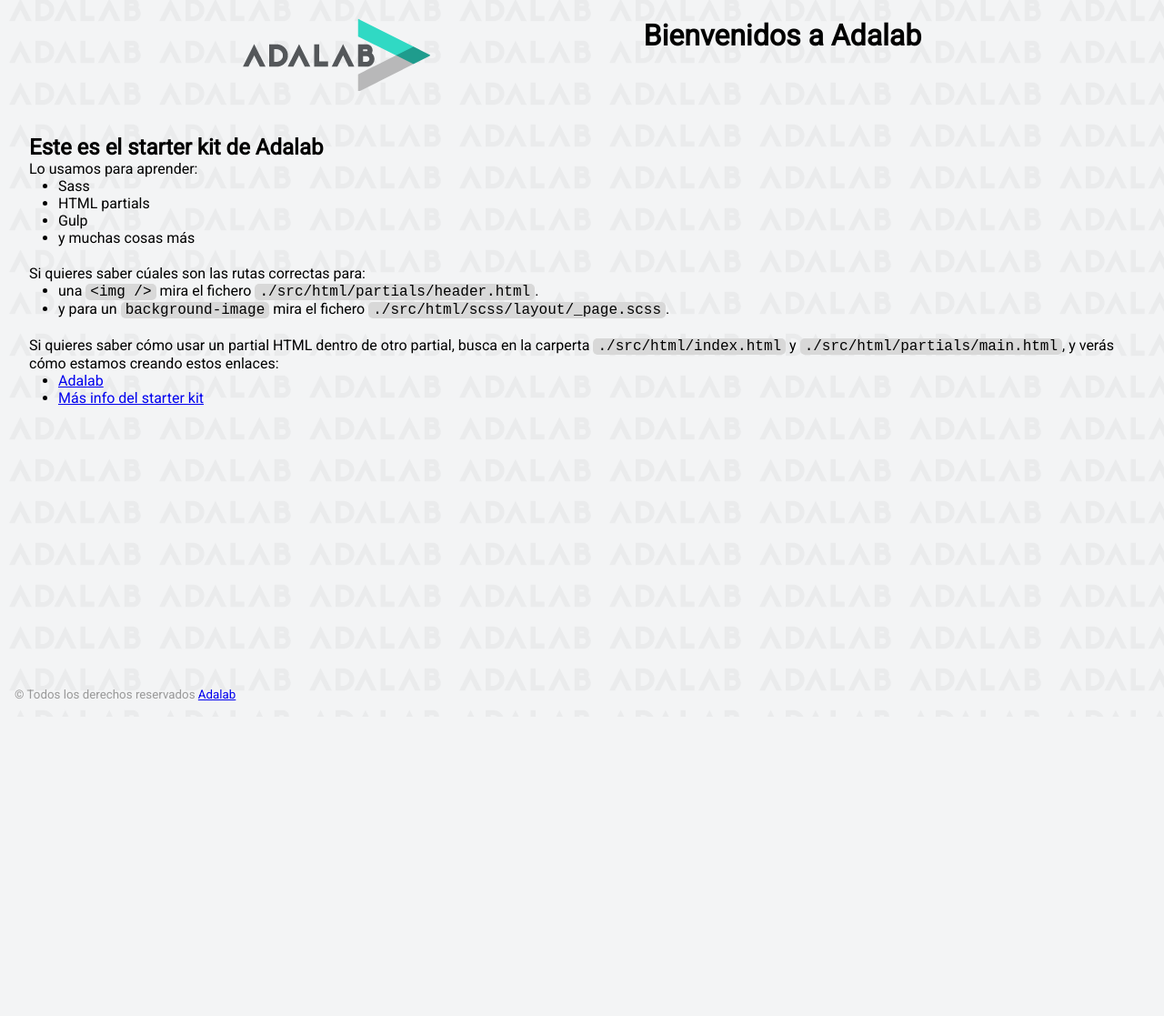
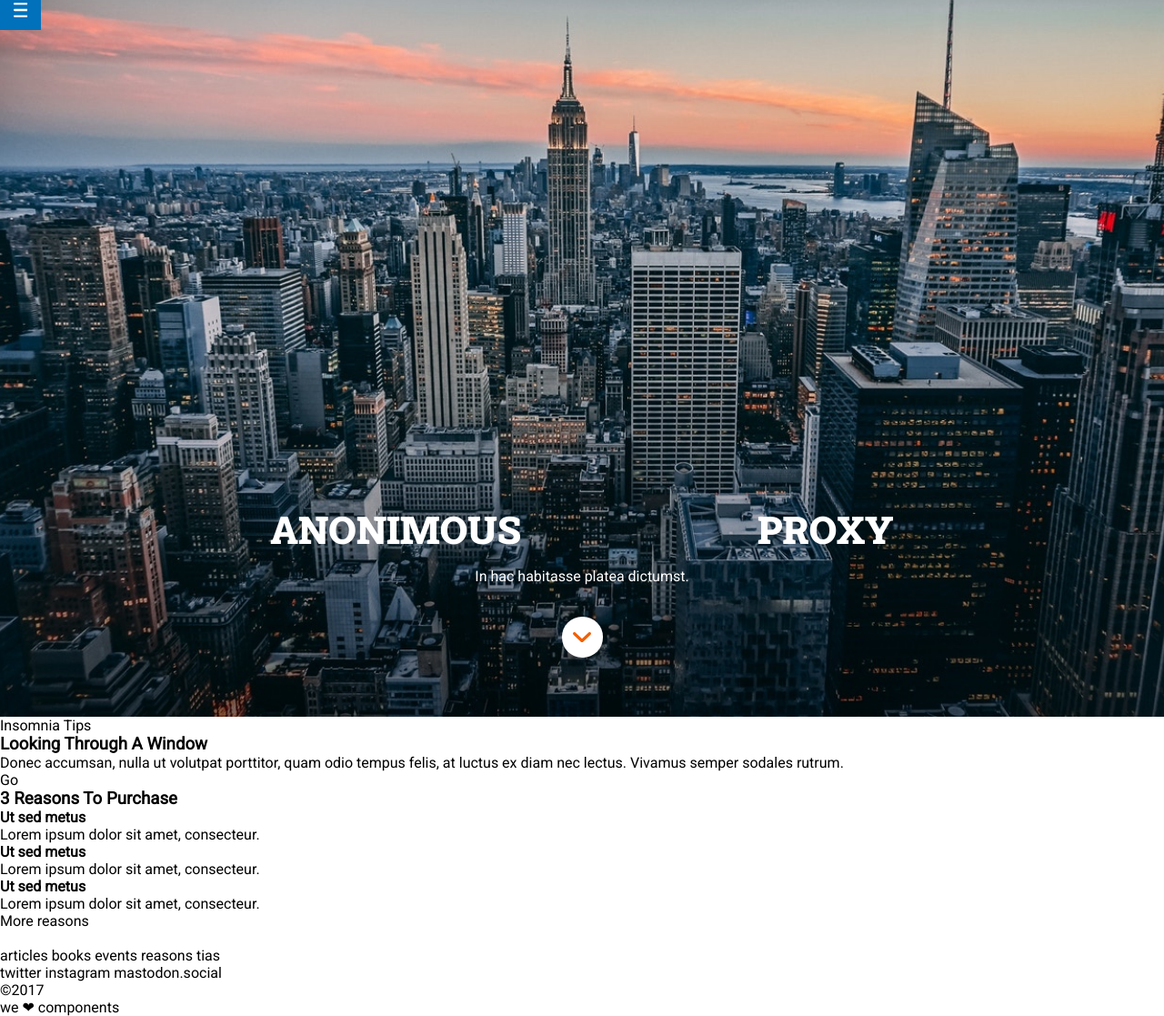
Before and after one commit to Adalab/modulo-1-evaluacion-final-veves, a website: page docs/index.html in a window 1280 px wide. Shown: the part 12-1129 px from the top of the page at 91% size. Before the commit the page ends 800 px from the top, so only its background shows below. Drawn offline with Linux system fonts and the light colour scheme.

Commit message:
run docs

```diff
--- a/docs/index.html
+++ b/docs/index.html
@@ -1,68 +1,71 @@
 <!DOCTYPE html>
-<html lang="es">
+<html lang="e">
 <head>
-    <meta charset="UTF-8" />
-    <meta name="viewport" content="width=device-width, initial-scale=1" />
-    <title>Adalab Web Starter Kit</title>
-    <link href="https://fonts.googleapis.com/css?family=Roboto&display=swap" rel="stylesheet" />
-    <link rel="stylesheet" href="./assets/css/main.css" />
-    <link rel="icon" href="./assets/images/favicon.png" />
+    <meta charset="UTF-8">
+    <meta http-equiv="X-UA-Compatible" content="IE=edge">
+    <meta name="viewport" content="width=device-width, initial-scale=1.0">
+    <link rel="preconnect" href="https://fonts.googleapis.com">
+    <link rel="preconnect" href="https://fonts.gstatic.com" crossorigin>
+    <link href="https://fonts.googleapis.com/css2?family=Roboto&display=swap" rel="stylesheet">
+    <link href="https://fonts.googleapis.com/css2?family=Roboto&family=Roboto+Slab:wght@100;300;900&display=swap" rel="stylesheet">
+    <link rel="stylesheet" href="./assets/css/main.css">
+
+    <title>Adalab Evaluacion final modulo 1 Veves</title>
 </head>
-
 <body>
-    <div class="page">
-      <header class="page__header">
-        <img src="./assets/images/logo-adalab.png" alt="Adalab">
-        <h1>Bienvenidos a Adalab</h1>
+    <header><nav class="header">
+        <a href="https://adalab.es/" title="enlace a Adalab" class="header"></a>
+    </nav>
     </header>
-
-      <main class="page__main">
-        <h2>Este es el starter kit de Adalab</h2>
-        <p>Lo usamos para aprender:</p>
-        <ul class="main__list">
-          <li>Sass</li>
-          <li>HTML partials</li>
-          <li>Gulp</li>
-          <li>y muchas cosas más</li>
-        </ul>
-        <p>Si quieres saber cúales son las rutas correctas para:</p>
-        <ul class="main__list">
-          <li>
-            una <code class="code">&lt;img /&gt;</code> mira el fichero
-            <code class="code">./src/html/partials/header.html</code>.
-          </li>
-          <li>
-            y para un <code class="code">background-image</code> mira el fichero
-            <code class="code">./src/html/scss/layout/_page.scss</code>.
-          </li>
-        </ul>
-        <p>
-          Si quieres saber cómo usar un partial HTML dentro de otro partial, busca en la carperta
-          <code class="code">./src/html/index.html</code> y
-          <code class="code">./src/html/partials/main.html</code>, y verás cómo estamos creando estos
-          enlaces:
-        </p>
-        <ul class="main__list">
-          <li>
-            <a class="link__adalab" href="https://adalab.es">Adalab</a>
-
-          </li>
-          <li>
-            <a class="" href="./more-info.html">Más info del starter kit</a>
-
-          </li>
-        </ul>
+    <main>
+        <section class="hero">
+                <h1>anonimous proxy</h1>
+                <h2>In hac habitasse platea dictumst.</h2>
+                <a href="/" title="soy un botón"><div></div></a>
+        </section>
+        <section>
+            <p>Insomnia Tips</p>
+            <h3>Looking Through A Window</h3>
+            <p>Donec accumsan, nulla ut volutpat porttitor, quam odio tempus felis, at luctus ex diam nec lectus. Vivamus semper sodales rutrum.</p>
+            <a>Go</a>
+        </section>
+        <section>
+            <h3>3 Reasons To Purchase</h3>
+            <article>
+                <h4>Ut sed metus</h4>
+                <p>Lorem ipsum dolor sit amet, consecteur.</p>
+            </article>
+            <article>
+                <h4>Ut sed metus</h4>
+                <p>Lorem ipsum dolor sit amet, consecteur.</p>
+            </article>
+            <article>
+                <h4>Ut sed metus</h4>
+                <p>Lorem ipsum dolor sit amet, consecteur.</p>
+            </article>
+            <a><p>More reasons</p></a>
+        </section>
     </main>
-
-      <footer class="page__footer">
-        <small>
-          &copy; Todos los derechos reservados
-          <a class="link__adalab" href="https://adalab.es">Adalab</a>
-
-        </small>
+    <footer>
+        <a><img></a>
+        <div>
+            <div>
+                <a>articles</a>
+                <a>books</a>
+                <a>events</a>
+                <a>reasons</a>
+                <a>tias</a>
+            </div>
+            <div>
+                <a>twitter</a>
+                <a>instagram</a>
+                <a>mastodon.social</a>
+            </div>
+            <div>
+                <p>©2017</p>
+            <p>we ❤︎ components</p>
+        </div>
+        </div>
     </footer>
-
-    </div>
-    <script src="./assets/js/main.js"></script>
 </body>
 </html>
```
Also changed, not shown: docs/more-info.html (deleted, +0 -37 lines), public/index.html (+16 -14 lines), docs/assets/css/layout/seccion1.css (added), docs/assets/css/main.css, docs/assets/images/bg-adalab.png (deleted), docs/assets/images/cover.jpg (added), docs/assets/images/favicon.png (deleted), docs/assets/images/ico-arrow.svg (added), docs/assets/images/ico-menu.svg (added), docs/assets/images/ico-scroll-down.svg (added), docs/assets/images/logo-adalab.png (deleted), public/assets/css/main.css, src/scss/layout/seccion1.scss (added), 2 other files. Lines whose indentation alone changed are shown as unchanged.
